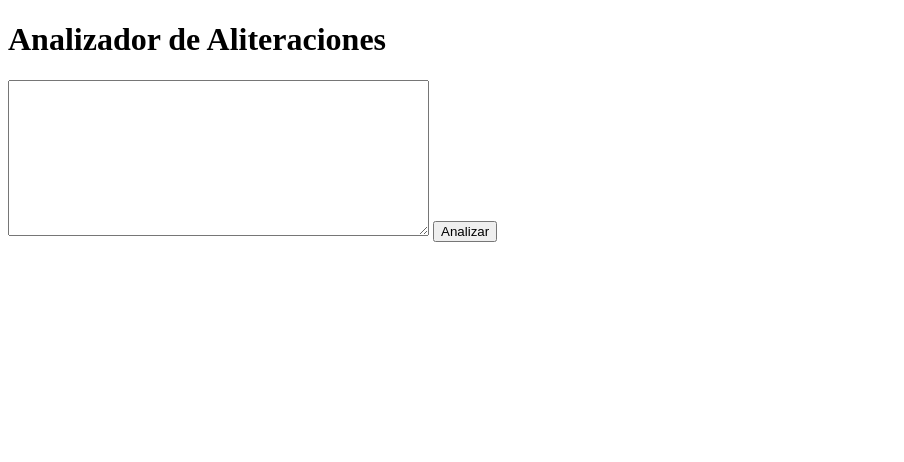
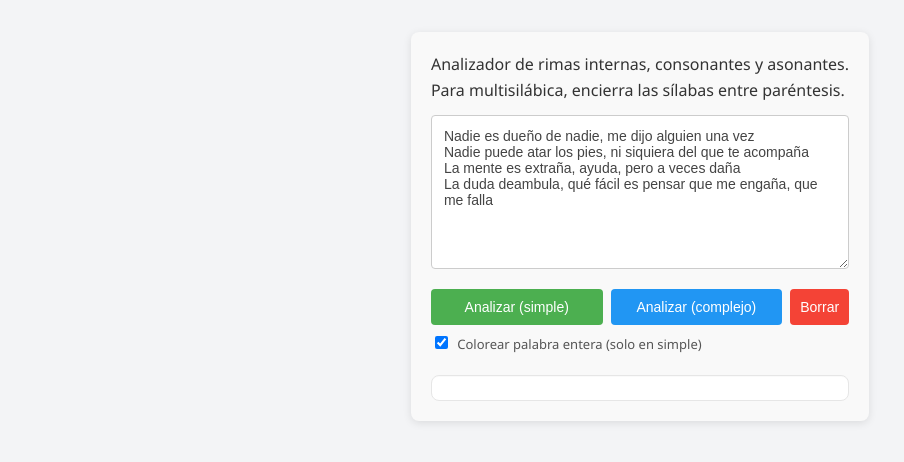
Before and after one commit to vallejoeduardo2005-dot/Analizador-de-rimas, a website: page index.html in a window 1280 px wide. Shown: the whole page, without its empty margins (0-904 px from the left). Drawn offline with Linux system fonts and the light colour scheme.

Commit message:
Update index.html

```diff
--- a/index.html
+++ b/index.html
@@ -1,36 +1,59 @@
-<!DOCTYPE html>
+<!doctype html>
 <html lang="es">
 <head>
-    <meta charset="UTF-8">
-    <title>Analizador de Texto</title>
+  <meta charset="utf-8" />
+  <meta name="viewport" content="width=device-width,initial-scale=1" />
+  <title>Analizador de rimas — Con color</title>
+  <meta name="description" content="Analizador de rimas internas, consonantes y asonantes. Pegue su letra y elija modo simple o complejo." />
+  <style>
+    /* Estilos integrados (puedes extraerlos a un archivo .css si quieres) */
+    body{background:#f3f4f6;font-family:"Segoe UI", Tahoma, sans-serif;padding:24px;display:flex;align-items:flex-start;justify-content:center}
+    #analizador-container{background: rgb(249, 249, 249); border-radius: 8px; box-shadow: rgba(0, 0, 0, 0.1) 0px 2px 8px; line-height: 1.6; margin: auto; max-width: 800px; padding: 20px;}
+    textarea{background:#fff;border-radius:4px;border:1px solid #ccc;box-sizing:border-box;color:#444;font-family:Arial,sans-serif;font-size:14px;padding:12px;resize:vertical;width:100%}
+    button{border-radius:4px;border:none;color:#fff;cursor:pointer;font-size:14px;padding:10px}
+    #simpleBtn{background: rgb(76, 175, 80);flex:1 1 0%}
+    #advancedBtn{background: rgb(33, 150, 243);flex:1 1 0%}
+    #clearBtn{background: rgb(244, 67, 54);}
+    #copyBtn{background: rgb(255, 152, 0);display:none}
+    .controls{align-items:center;display:flex;gap:8px;margin-top:12px}
+    label{color:#555;display:block;font-size:13px;margin-top:8px}
+
+    /* CAJA CON SCROLL PARA LA LETRA ANALIZADA */
+    #colorizedBox{color:black;font-family:Arial, sans-serif;margin-top:20px;background:#fff;border:1px solid #e6e6e6;border-radius:8px;padding:12px;max-height:1040px;overflow-y:auto;box-shadow:inset 0 1px 0 rgba(0,0,0,0.02);line-height:1.5;white-space:pre-wrap}
+    #colorizedBox::-webkit-scrollbar{width:10px;height:10px}
+    #colorizedBox::-webkit-scrollbar-thumb{background:rgba(0,0,0,0.12);border-radius:6px}
+    #colorizedBox::-webkit-scrollbar-track{background:transparent}
+    #colorizedBox{scrollbar-width:thin;scrollbar-color:rgba(0,0,0,0.12) transparent}
+  </style>
 </head>
 <body>
-    <h1>Analizador de Aliteraciones</h1>
-    <textarea id="texto-input" rows="10" cols="50"></textarea>
-    <button onclick="analizarTexto()">Analizar</button>
-    <p id="resultado"></p>
+  <div id="analizador-container">
+    <div style="color: #333333; margin-bottom: 12px; text-align:left;">
+      <span style="font-weight: normal;">Analizador de rimas internas, consonantes y asonantes.<br/></span>
+      Para multisilábica, encierra las sílabas entre paréntesis.
+    </div>
 
-    <script>
-        async function analizarTexto() {
-            const texto = document.getElementById('texto-input').value;
-            const resultadoElemento = document.getElementById('resultado');
+    <textarea id="lyricsInput" placeholder="Pegue su letra aquí..." rows="8">Nadie es dueño de nadie, me dijo alguien una vez
+Nadie puede atar los pies, ni siquiera del que te acompaña
+La mente es extraña, ayuda, pero a veces daña
+La duda deambula, qué fácil es pensar que me engaña, que me falla
+</textarea>
 
-            try {
-                const response = await fetch('/api/analyze', {
-                    method: 'POST',
-                    headers: {
-                        'Content-Type': 'application/json',
-                    },
-                    body: JSON.stringify({ texto }),
-                });
+    <div class="controls">
+      <button id="simpleBtn">Analizar (simple)</button>
+      <button id="advancedBtn">Analizar (complejo)</button>
+      <button id="clearBtn">Borrar</button>
+    </div>
 
-                const data = await response.json();
-                resultadoElemento.innerText = data.resultado;
-            } catch (error) {
-                console.error('Error:', error);
-                resultadoElemento.innerText = 'Ocurrió un error al analizar el texto.';
-            }
-        }
-    </script>
+    <label><input checked id="fullWordCheckbox" style="margin-right:6px;" type="checkbox" /> Colorear palabra entera (solo en simple)</label>
+    <button id="copyBtn">Copiar</button>
+
+    <div id="colorizedOutput">
+      <div id="colorizedBox" role="region" aria-label="Letra analizada"></div>
+    </div>
+  </div>
+
+  <!-- Llama al script separado -->
+  <script src="/analyze.js"></script>
 </body>
 </html>
```
